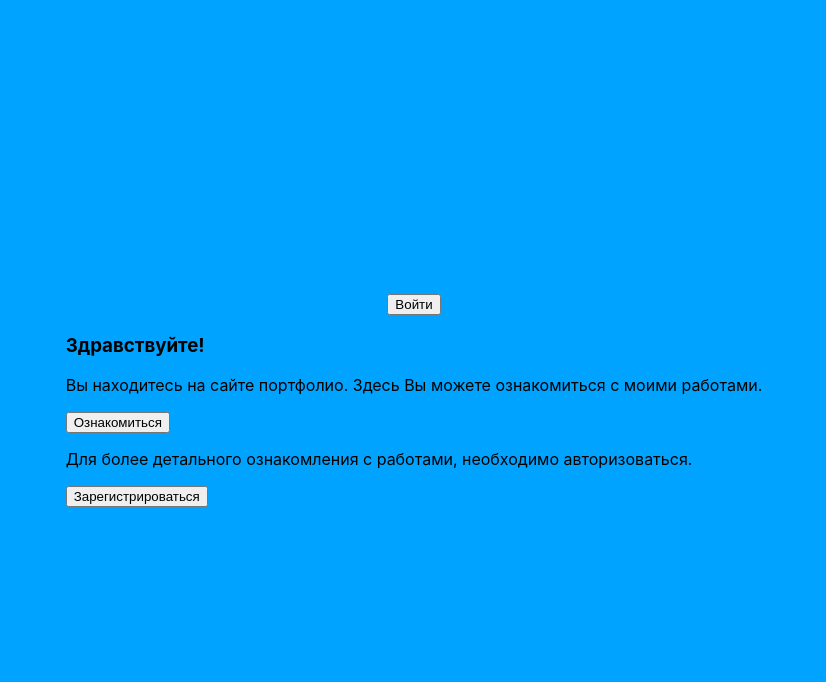
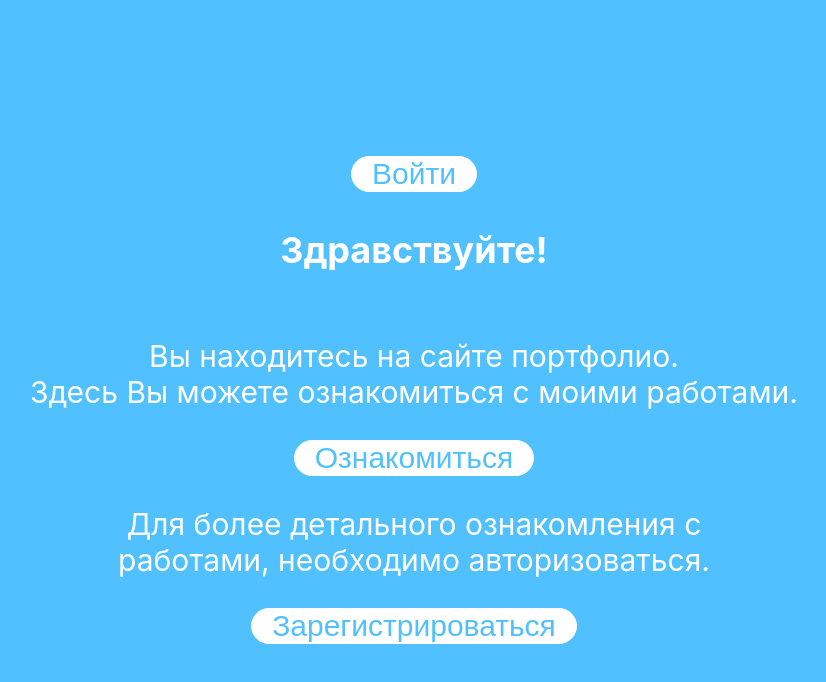
Before and after one commit to pilotvitalik/portfolio-vitaliy, a Next.js app: page /Main/Main in a window 1280 px wide. Shown: the top 682 px of the page, without its empty margins (226-1052 px from the left). Built offline with nearby package versions, Linux system fonts and the light colour scheme.

Commit message:
- added CSS styles for text and button on page

```diff
--- /dev/null
+++ b/components/Button/Button.module.css
@@ -0,0 +1,13 @@
+.main__btn{
+    display: inline-block;
+    position: relative;
+    width: auto;
+    min-height: 30px;
+    height: auto;
+    padding: 0 20px;
+    color: #50c0ff;
+    font-size: 30px;
+    background: #fff;
+    border: 1px solid #fff;
+    border-radius: 20px;
+}
--- a/components/Button.tsx
+++ b/components/Button/Button.tsx
@@ -1,4 +1,5 @@
 import type { NextPage } from 'next';
+import styles from './Button.module.css';
 
 interface Props{
     title? : string;
@@ -6,7 +7,7 @@ interface Props{
 
 const Button: NextPage<Props> = ({title}) => {
     return (
-        <button>{title}</button>
+        <button className={styles.main__btn}>{title}</button>
     )
 }
 
--- a/pages/Main/Main.module.css
+++ b/pages/Main/Main.module.css
@@ -7,5 +7,30 @@
     width: 100%;
     height: auto;
     min-height: 100vh;
-    background: #00A3FF;
+    color: #fff;
+    background: #50c0ff;
 }
+.main main,
+.welcome{
+    display: flex;
+    flex-direction: column;
+    justify-content: center;
+    align-items: center;
+    position: relative;
+    width: 100%;
+    height: auto;
+}
+.main main h3{
+    font-size: 36px;
+}
+.main main p{
+    display: inline-block;
+    position: relative;
+    width: 60%;
+    height: auto;
+    font-size: 30px;
+    text-align: center;
+}
+.main main .welcome:last-child p{
+    width: 50%;
+}
--- a/pages/Main/Main.tsx
+++ b/pages/Main/Main.tsx
@@ -1,28 +1,28 @@
 import type { NextPage } from 'next';
-import Button from '@/components/Button';
+import Button from '@/components/Button/Button';
 import styles from './Main.module.css'
 
 const Main: NextPage = () => {
     return (
         <div className={styles.main}>
-            <div>
+            <header>
                 <Button title='Войти'/>
-            </div>
-            <div>
+            </header>
+            <main>
                 <h3>Здравствуйте!</h3>
-                <div>
+                <div className={styles.welcome}>
                     <p>
-                        Вы находитесь на сайте портфолио. Здесь Вы можете ознакомиться с моими работами.
+                        Вы находитесь на сайте портфолио. <br/>Здесь Вы можете ознакомиться с моими работами.
                     </p>
                     <Button  title='Ознакомиться'/>
                 </div>
-                <div>
+                <div className={styles.welcome}>
                     <p>
                         Для более детального ознакомления с работами, необходимо авторизоваться.
                     </p>
                     <Button  title='Зарегистрироваться'/>
                 </div>
-            </div>
+            </main>
         </div>
     )
 }
```
